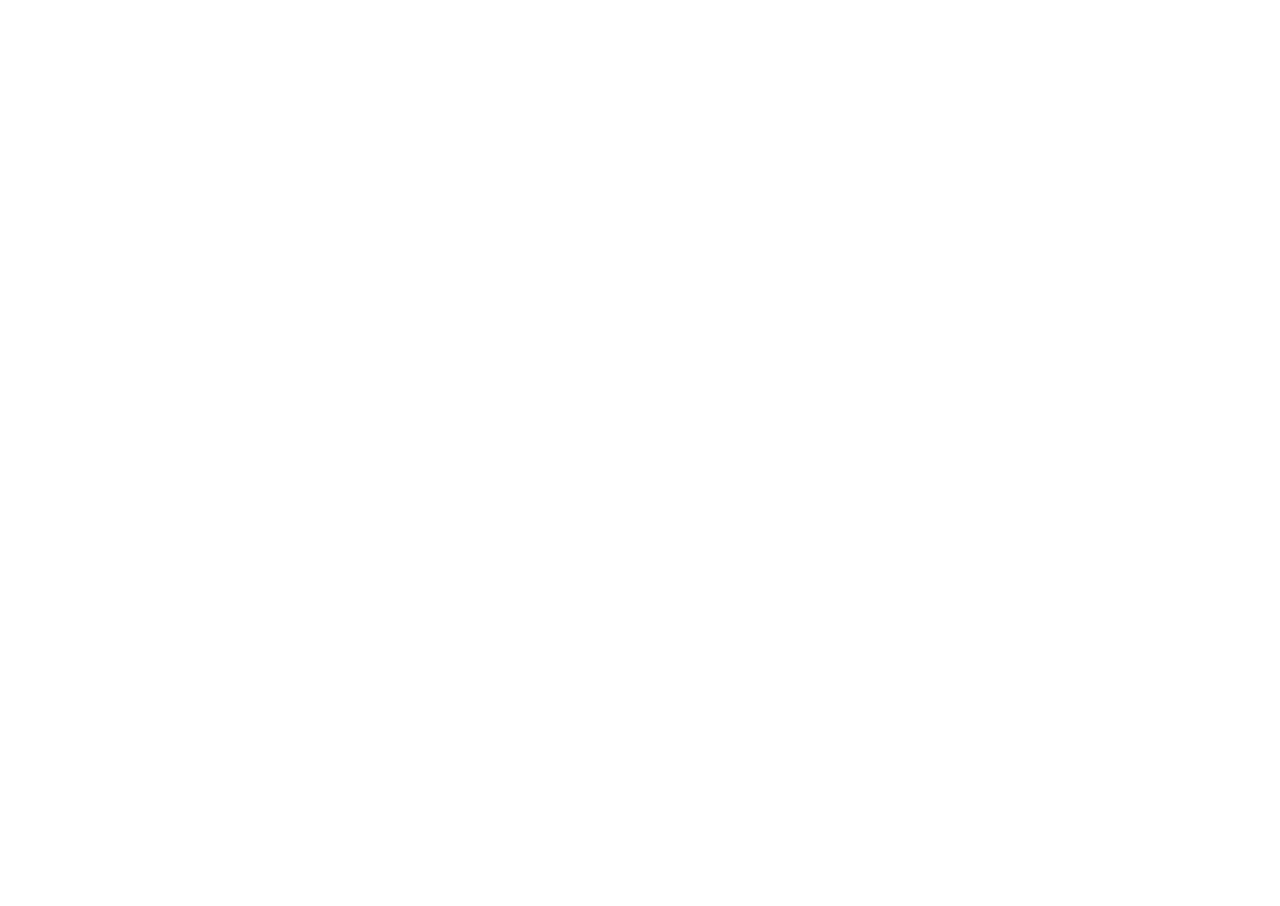
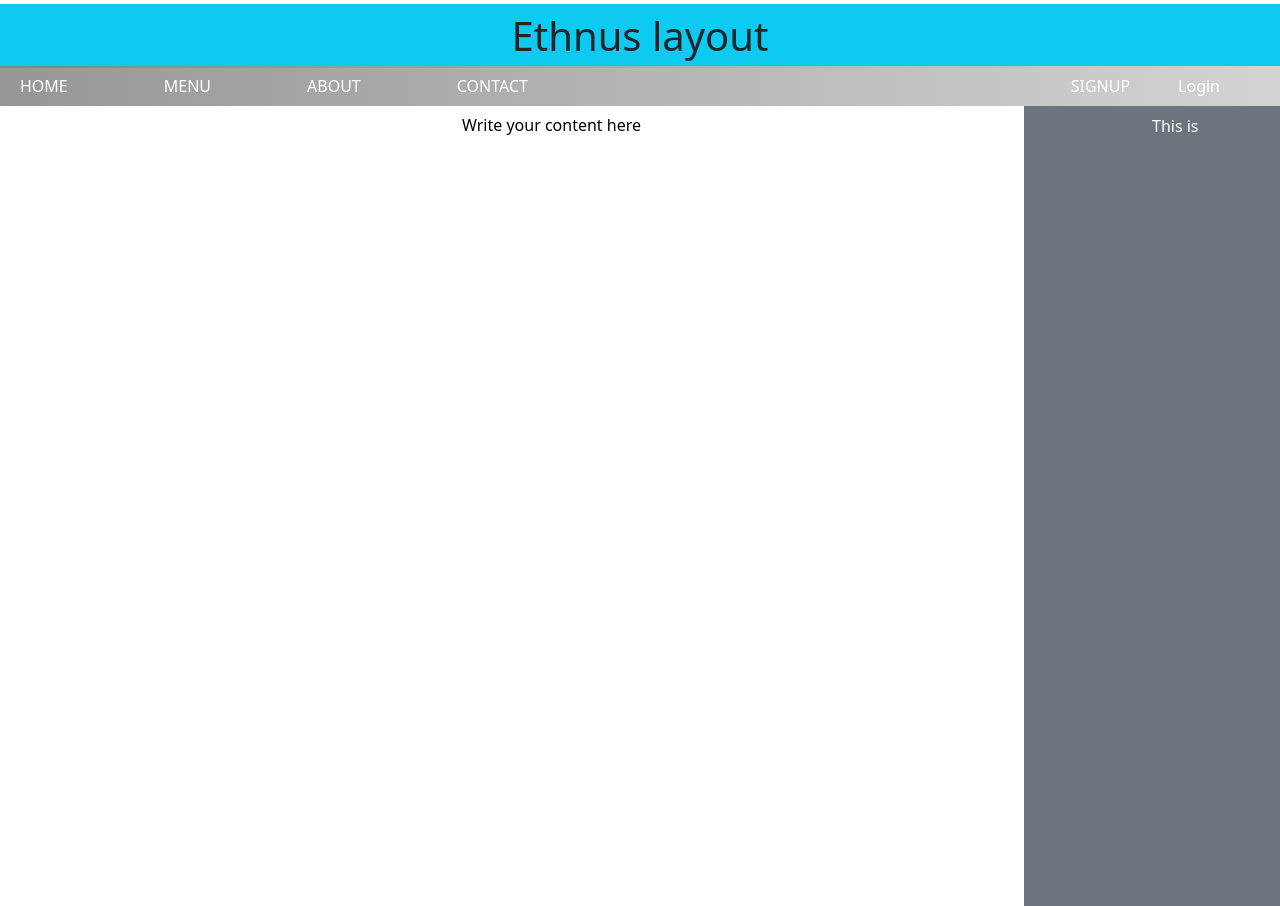
Before and after one commit to Suryaprakash-singh/bs-js, a plain HTML site: page task1.html in a window 1280 px wide. Before the commit the page ends 800 px from the top, so only its background shows below. Drawn offline with nearby package versions, Linux system fonts and the light colour scheme.

Commit message:
task1.html

```diff
--- a/task1.html
+++ b/task1.html
@@ -3,9 +3,127 @@
 <head>
     <meta charset="UTF-8">
     <meta name="viewport" content="width=device-width, initial-scale=1.0">
-    <title>Document</title>
+    <link
+      href="https://cdn.jsdelivr.net/npm/bootstrap@5.3.1/dist/css/bootstrap.min.css"
+      rel="stylesheet"
+      integrity="sha384-4bw+/aepP/YC94hEpVNVgiZdgIC5+VKNBQNGCHeKRQN+PtmoHDEXuppvnDJzQIu9"
+      crossorigin="anonymous"
+    />
+    <title>Task 13</title>
+    <style>
+      .h1
+      {
+        color: white;
+      }
+      .navigation
+      {
+        color: white;
+        background: linear-gradient(
+          to right,
+          rgba(128, 128, 128, 0.822),Lightgray
+        );
+        /* background-color: rgba(128, 128, 128, 0.6); */
+      }
+     a
+      {
+        color: rgb(255, 255, 255);
+        font-size: large;
+        /* text-decoration-color: white; */
+      }
+      .mt-n1
+      {
+        margin-top: -0.9rem;
+      }
+      .ml-1
+      {
+        margin-right: 65.5rem;
+      }
+      .mr
+      {
+         margin-left: 45%;
+        margin-top: 1%;
+        font-weight: 400;
+      }
+       .mrr
+      {
+        margin-left: 50%;
+        margin-top: 5%;
+      }
+      .ml{
+        /* margin-left :-19.5em; */
+        height: 100vh;
+        /* width: 100%; */
+      }
+      .mre
+      {
+        /* margin-right:-58.5rem;*/
+        width: 20%;
+       /* margin-left: 09.50rem; */
+        height: 100vh;
+      }
+      .nav-item1
+      {
+        margin-right: 80px;
+      }
+      #tours
+      {
+        font-weight: 400;
+      }
+    </style>
 </head>
 <body>
+    <div class="grid-style py-1">
+        <h1 class="text-center bg-info p-2 mx-0" id="tours">
+          Ethnus layout
+        </h1>
+    </div>
+    <nav class="navigation navbar navbar-expand-lg mt-n1 p-0">
+        <div class="container-fluid">
+            <div class="collapse navbar-collapse" id="navbarSupportedContent">
+                <ul class="navbar-nav me-auto mb-2 mb-lg-0">
+                  <li class="nav-item1">
+                    <a class="nav-link active " aria-current="page" href="#"><span class="text-white mar">HOME</span></a>
+                  </li>
+                  <li class="nav-item1">
+                    <a class="nav-link active" aria-current="page" href="#"><span class="text-white mar">MENU</span></a>
+                  </li>
+                  <li class="nav-item1">
+                    <a class="nav-link active" aria-current="page" href="#"><span class="text-white mar">ABOUT</span></a>
+                  </li>
+                  <li class="nav-item1">
+                    <a class="nav-link active" aria-current="page" href="#"><span class="text-white mar">CONTACT</span></a>
+                  </li>
+                </ul>
+                <ul class="navbar-nav me-4 mb-2 mb-lg-0 d-flex">
+                    <li class="nav-item">
+                        <a class="nav-link active" aria-current="page" href="#"><span class="text-white mx-3">SIGNUP</span></a>
+                      </li>
+                      <li class="nav-item">
+                        <a class="nav-link active" aria-current="page" href="#"><span class="text-white mx-3">Login</span></a>
+                      </li>
+                </ul>
+                </div>
+                </div>
+        </nav>
+        <div class="container-fluid">
+            <div class="row">
 
+                <div class="col col-lg-63 ml bg-white" >
+                    <h6 class="  px-8 mr display-9 text-black">
+                    Write your content here
+                    </h6>
+                </div>
+                <div class=" col col-lg-9  mre bg-secondary">
+                    <h6 class=" px-8 mrr display-9 text-white">
+                   This is
+                    </h6>
+                </div>
+            </div>
+        </div>
+        <script
+      src="https://cdn.jsdelivr.net/npm/bootstrap@5.3.1/dist/js/bootstrap.bundle.min.js"
+      integrity="sha384-HwwvtgBNo3bZJJLYd8oVXjrBZt8cqVSpeBNS5n7C8IVInixGAoxmnlMuBnhbgrkm"
+      crossorigin="anonymous"
+    ></script>
 </body>
 </html>
```
